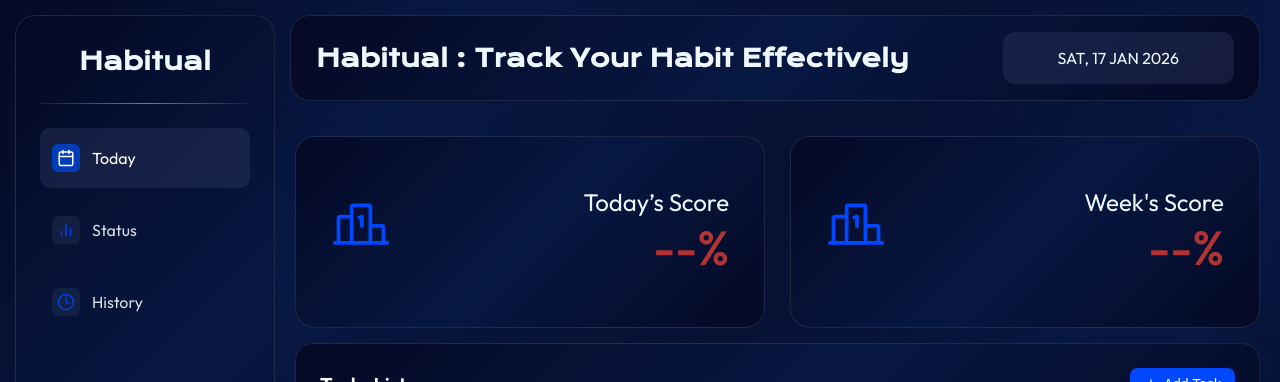
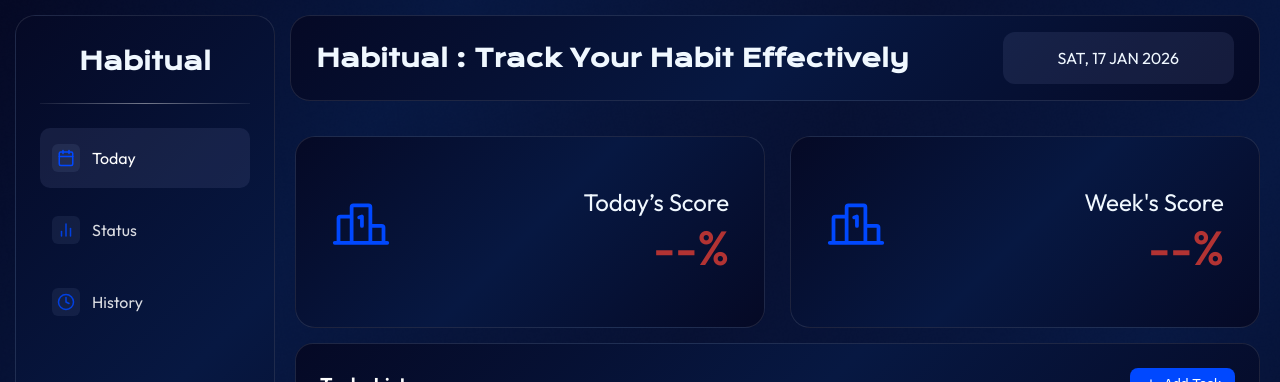
Before and after one commit to architpatle/habitual, a React (Vite) app in the folder frontend/: page / in a window 1280 px wide. Shown: the top 382 px of the page. Built offline with nearby package versions, Linux system fonts and the light colour scheme; no server answers; a web font is replaced by a local one.

Commit message:
Updated active links in sidebar

```diff
--- a/frontend/src/components/Sidebar/Sidebar.jsx
+++ b/frontend/src/components/Sidebar/Sidebar.jsx
@@ -1,6 +1,6 @@
 import styles from "./Sidebar.module.css";
-import {FiCalendar, FiBarChart2, FiClock, FiUser} from "react-icons/fi";
-import {Link} from 'react-router-dom'
+import { FiCalendar, FiBarChart2, FiClock, FiUser } from "react-icons/fi";
+import { NavLink } from 'react-router-dom';
 
 const Sidebar = () => {
   return (
@@ -9,31 +9,45 @@ const Sidebar = () => {
 
       <nav className={styles.nav}>
 
-                <Link to='/' className={`${styles.navItem} ${styles.active}`}>
-                    <FiCalendar className={`${styles.icon} ${styles.iconActive}`}/>
+        <NavLink
+          to="/"
+          className={({ isActive }) =>
+            `${styles.navItem} ${isActive ? styles.active : ""}`
+          }
+          end
+        >
+          <FiCalendar className={styles.icon} />
           <span>Today</span>
-                </Link>
+        </NavLink>
 
+        <NavLink
+          to="/status"
+          className={({ isActive }) =>
+            `${styles.navItem} ${isActive ? styles.active : ""}`
+          }
+        >
+          <FiBarChart2 className={styles.icon} />
+          <span>Status</span>
+        </NavLink>
 
-                <Link to ='/status' className={styles.navItem}>
-                    <FiBarChart2 className={styles.icon}/>
-                                        <span>Status</span>
+        <NavLink
+          to="/history"
+          className={({ isActive }) =>
+            `${styles.navItem} ${isActive ? styles.active : ""}`
+          }
+        >
+          <FiClock className={styles.icon} />
+          <span>History</span>
+        </NavLink>
 
-                </Link>
-
-                <Link to='/history' className={styles.navItem}>
-                    <FiClock className={styles.icon}/>
-                                       <span>History</span>
-
-                </Link>
       </nav>
 
       <div className={styles.footer}>
-                <FiUser className={styles.icon}/>
+        <FiUser className={styles.icon} />
         <span>Archit Patle</span>
       </div>
     </aside>
   );
-}
+};
 
 export default Sidebar;
```
Also changed, not shown: 1 other file (tests, documents, lock files or other folders). Lines whose indentation alone changed are shown as unchanged.
